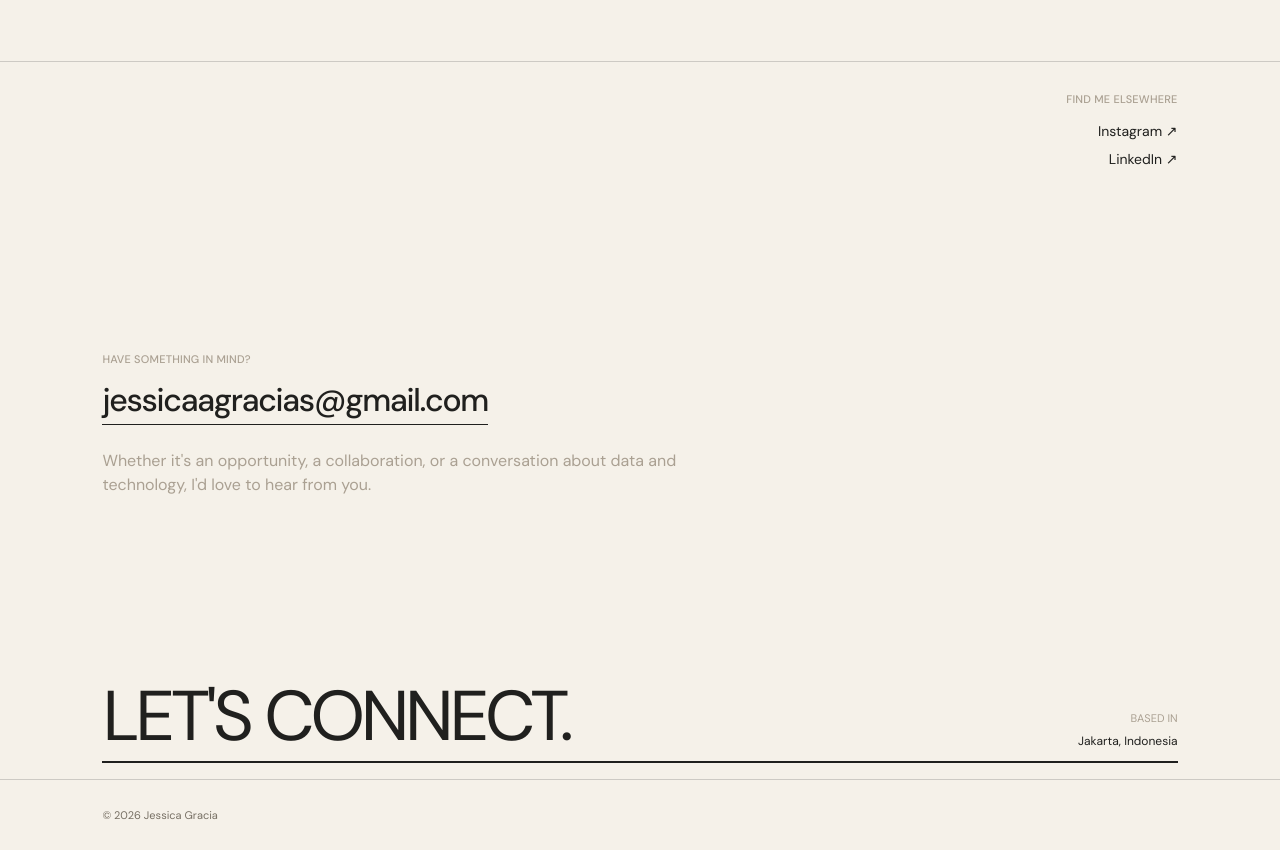
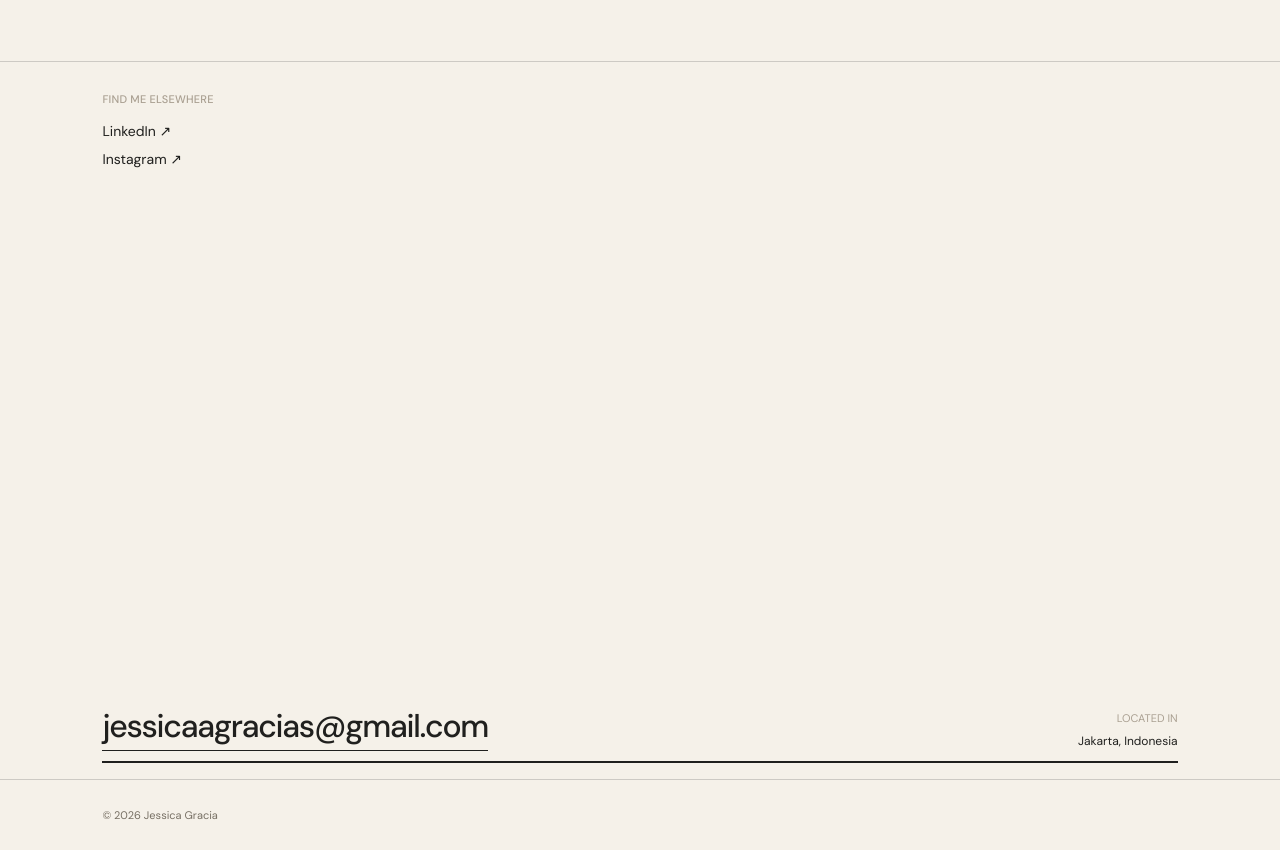
Before and after one commit to labadoire/jessica-portofolio, a plain HTML site: page jessica-portofolio/main.html in a window 1280 px wide. Shown: the part 2202-3052 px from the top of the page. Drawn offline with Linux system fonts and the light colour scheme.

Commit message:
Update main.html

```diff
--- a/jessica-portofolio/main.html
+++ b/jessica-portofolio/main.html
@@ -296,45 +296,33 @@
     <!-- CONTACT SECTION -->
     <section id="contact" class="section contact-section">
 
-    <div class="contact-top">
-        <div class="contact-social">
+        <div class="contact-message">
             <p class="contact-kicker">FIND ME ELSEWHERE</p>
 
             <div class="contact-social-list">
+                <a href="https://www.linkedin.com/in/jessicaracia/"
+                target="_blank"
+                rel="noopener noreferrer">
+                    LinkedIn ↗
+                </a>
+
                 <a href="https://www.instagram.com/jessicaracia/"
                 target="_blank"
                 rel="noopener noreferrer">
                     Instagram ↗
                 </a>
-
-            <a href="https://www.linkedin.com/in/jessicaracia/"
-            target="_blank"
-            rel="noopener noreferrer">
-                LinkedIn ↗
-            </a>
-        </div>
-
             </div>
         </div>
 
-    <div class="contact-message">
-        <p class="contact-kicker">HAVE SOMETHING IN MIND?</p>
+        <div class="contact-bottom">
 
-        <a class="contact-email" href="mailto:jessicaagracias@gmail.com">
+            <a class="contact-email contact-email-large"
+            href="mailto:jessicaagracias@gmail.com">
                 jessicaagracias@gmail.com
             </a>
 
-        <p class="contact-description">
-        Whether it's an opportunity, a collaboration, or a conversation
-        about data and technology, I'd love to hear from you.
-        </p>
-    </div>
-
-    <div class="contact-bottom">
-        <h2>LET'S CONNECT.</h2>
-
             <div class="contact-location">
-        <span>BASED IN</span>
+                <span>LOCATED IN</span>
                 <p>Jakarta, Indonesia</p>
             </div>
         </div>
```
Lines whose indentation alone changed are shown as unchanged.
